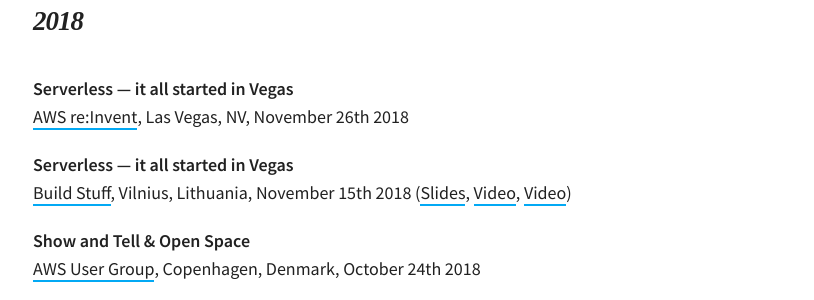
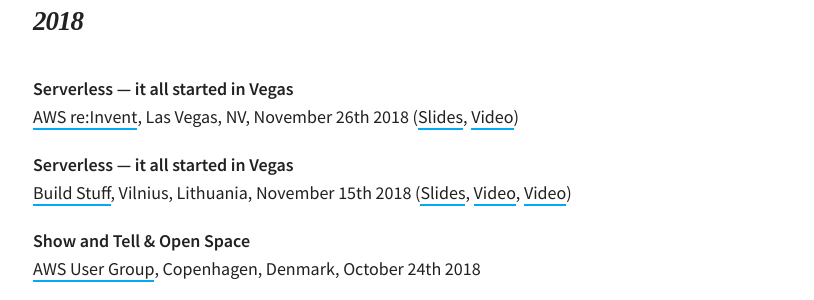
Before and after one commit to martinbuberl/martinbuberl.github.io, a Jekyll site: the page built from speaking.md, in a window 1280 px wide. Shown: the part 996-1296 px from the top of the page, without its empty margins (232-1046 px from the left). Built offline with Jekyll 4.4.1, drawn with Linux system fonts in a browser that asks for light colours; nearby versions of some CDN libraries; some web fonts are replaced.

Commit message:
Added slides and video

```diff
--- a/speaking.md
+++ b/speaking.md
@@ -24,7 +24,7 @@ I occasionally stand in front of people and talk about the things that I'm passi
 <h2 id="2018" class="has-permalink">2018<a class="permalink" title="Permalink" href="#2018">#</a></h2>
 
 **Serverless — it all started in Vegas**<br/>
-[AWS re:Invent](https://reinvent.awsevents.com/), Las Vegas, NV, November 26th 2018
+[AWS re:Invent](https://reinvent.awsevents.com/), Las Vegas, NV, November 26th 2018 ([Slides](https://www.slideshare.net/AmazonWebServices/serverlessit-all-started-in-vegas-dvc306-aws-reinvent-2018), [Video](https://www.youtube.com/watch?v=6EhtbhFKHWk))
 
 **Serverless — it all started in Vegas**<br/>
 [Build Stuff](https://www.buildstuff.lt/), Vilnius, Lithuania, November 15th 2018 ([Slides](https://www.slideshare.net/MartinBuberl/serverless-it-all-started-in-vegas/), [Video](https://www.youtube.com/watch?v=5eOj3eG22OE), [Video](https://www.youtube.com/watch?v=OVWmZVixOlk))
```
